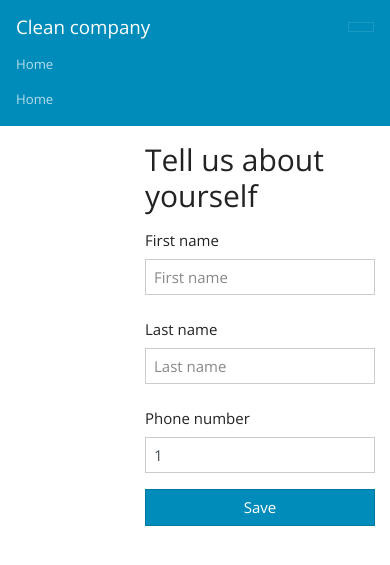
After one commit to VladSerebro/CleaningCompany, a Symfony app: template templates/customer/new.html.twig in a window 390 px wide, after a click that opens the changed part. The commit adds this page. Shown: the top 565 px of the page. Run offline with Twig, Linux system fonts and the light colour scheme; the template is opened without the code that fills it: most values are stand-ins (such as "Sample title", 1, 10 or a date in 2020); some libraries are stand-ins or nearby versions.

Commit message:
add CustomerController (to fixe -> validation)

```diff
--- a/composer.json
+++ b/composer.json
@@ -5,6 +5,7 @@
         "php": "^7.1.3",
         "ext-ctype": "*",
         "ext-iconv": "*",
+        "doctrine/annotations": "^1.6",
         "sensio/framework-extra-bundle": "^5.2",
         "symfony/asset": "*",
         "symfony/console": "*",
--- a/src/Entity/Customer.php
+++ b/src/Entity/Customer.php
@@ -5,6 +5,7 @@ namespace App\Entity;
 use Doctrine\Common\Collections\ArrayCollection;
 use Doctrine\Common\Collections\Collection;
 use Doctrine\ORM\Mapping as ORM;
+use Symfony\Component\Validator\Constraints as Assert;
 
 /**
  * @ORM\Entity(repositoryClass="App\Repository\CustomerRepository")
@@ -20,16 +21,19 @@ class Customer
 
     /**
      * @ORM\Column(type="string", length=64)
+     * @Assert\NotBlank()
      */
     private $first_name;
 
     /**
      * @ORM\Column(type="string", length=64)
+     * @Assert\NotBlank()
      */
     private $last_name;
 
     /**
      * @ORM\Column(type="string", length=64)
+     * @Assert\NotBlank()
      */
     private $phone_number;
 
--- a/templates/base.html.twig
+++ b/templates/base.html.twig
@@ -2,11 +2,20 @@
 <html>
     <head>
         <meta charset="UTF-8">
-        <title>{% block title %}Welcome!{% endblock %}</title>
+        <title>{% block title %}Clean company{% endblock %}</title>
+        <link rel="stylesheet" href="https://bootswatch.com/4/yeti/bootstrap.min.css">
         {% block stylesheets %}{% endblock %}
     </head>
     <body>
-        {% block body %}{% endblock %}
+        {{ include('inc/navbar.html.twig') }}
+        <div class="container">
+            {% block body %}{% endblock %}
+        </div>
+
+        <script src="https://code.jquery.com/jquery-3.3.1.slim.min.js" integrity="sha384-q8i/X+965DzO0rT7abK41JStQIAqVgRVzpbzo5smXKp4YfRvH+8abtTE1Pi6jizo" crossorigin="anonymous"></script>
+        <script src="https://cdnjs.cloudflare.com/ajax/libs/popper.js/1.14.3/umd/popper.min.js" integrity="sha384-ZMP7rVo3mIykV+2+9J3UJ46jBk0WLaUAdn689aCwoqbBJiSnjAK/l8WvCWPIPm49" crossorigin="anonymous"></script>
+        <script src="https://stackpath.bootstrapcdn.com/bootstrap/4.1.3/js/bootstrap.min.js" integrity="sha384-ChfqqxuZUCnJSK3+MXmPNIyE6ZbWh2IMqE241rYiqJxyMiZ6OW/JmZQ5stwEULTy" crossorigin="anonymous"></script>
+
         {% block javascripts %}{% endblock %}
     </body>
 </html>
--- /dev/null
+++ b/templates/customer/new.html.twig
@@ -0,0 +1,37 @@
+{% extends 'base.html.twig' %}
+
+{% block title %}New customer{% endblock %}
+
+{% block body %}
+
+    <div class="row">
+        <div class="col-md-4 offset-4">
+
+            <form action="/customer/new" class="form-horizontal" method="POST">
+                <h2>Tell us about yourself</h2>
+
+                <div class="form-group">
+                    <label for="first_name" class="col-form-label">First name</label>
+                    <input type="text" class="form-control" placeholder="First name" name="first_name">
+                </div>
+
+                <div class="form-group">
+                    <label for="last_name" class="col-form-label">Last name</label>
+                    <input type="text" class="form-control" placeholder="Last name" name="last_name">
+                </div>
+
+                <div class="form-group">
+                    <label for="phone_number" class="col-form-label">Phone number</label>
+                    <input type="text" class="form-control" placeholder="Phone number" name="phone_number" value="{{ phone_number }}">
+                </div>
+
+                <div class="form-group">
+                    <button type="submit" class="btn btn-primary btn-block">Save</button>
+                </div>
+
+            </form>
+
+        </div>
+    </div>
+
+{% endblock %}
--- /dev/null
+++ b/templates/inc/navbar.html.twig
@@ -0,0 +1,22 @@
+<nav class="navbar navbar-expand-sm navbar-dark bg-primary mb-3">
+    <div class="container">
+
+        <a href="/" class="navbar-brand">Clean company</a>
+
+        <button class="navbar-toggler" type="button" data-toggle="collapse" data-target="#mobile-nav">
+            <span class="navbar-toggle-icon"></span>
+        </button>
+
+        <div class="collapse navbar-collapse" id="mobile-nav">
+            <ul class="navbar-nav ml-auto">
+                <li class="nav-item">
+                    <a href="/" class="nav-link">Home</a>
+                </li>
+                <li class="nav-item">
+                    <a href="/" class="nav-link">Home</a>
+                </li>
+            </ul>
+        </div>
+
+    </div>
+</nav>
```
Also changed, not shown: config/routes.yaml (+7 -0 lines), src/Controller/CustomerController.php (added, +70 -0 lines), templates/customer/identify.html.twig (added, +29 -0 lines), 1 other file.
